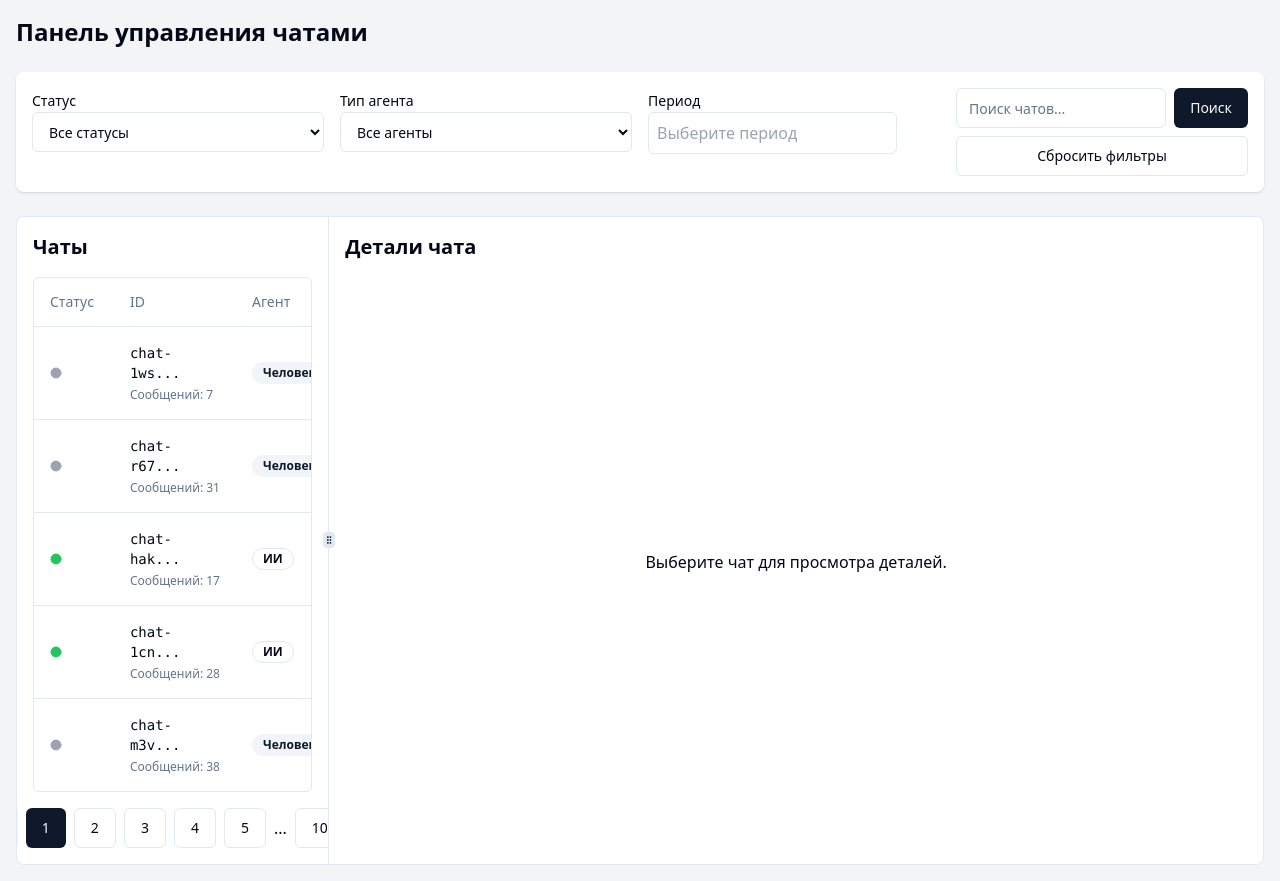
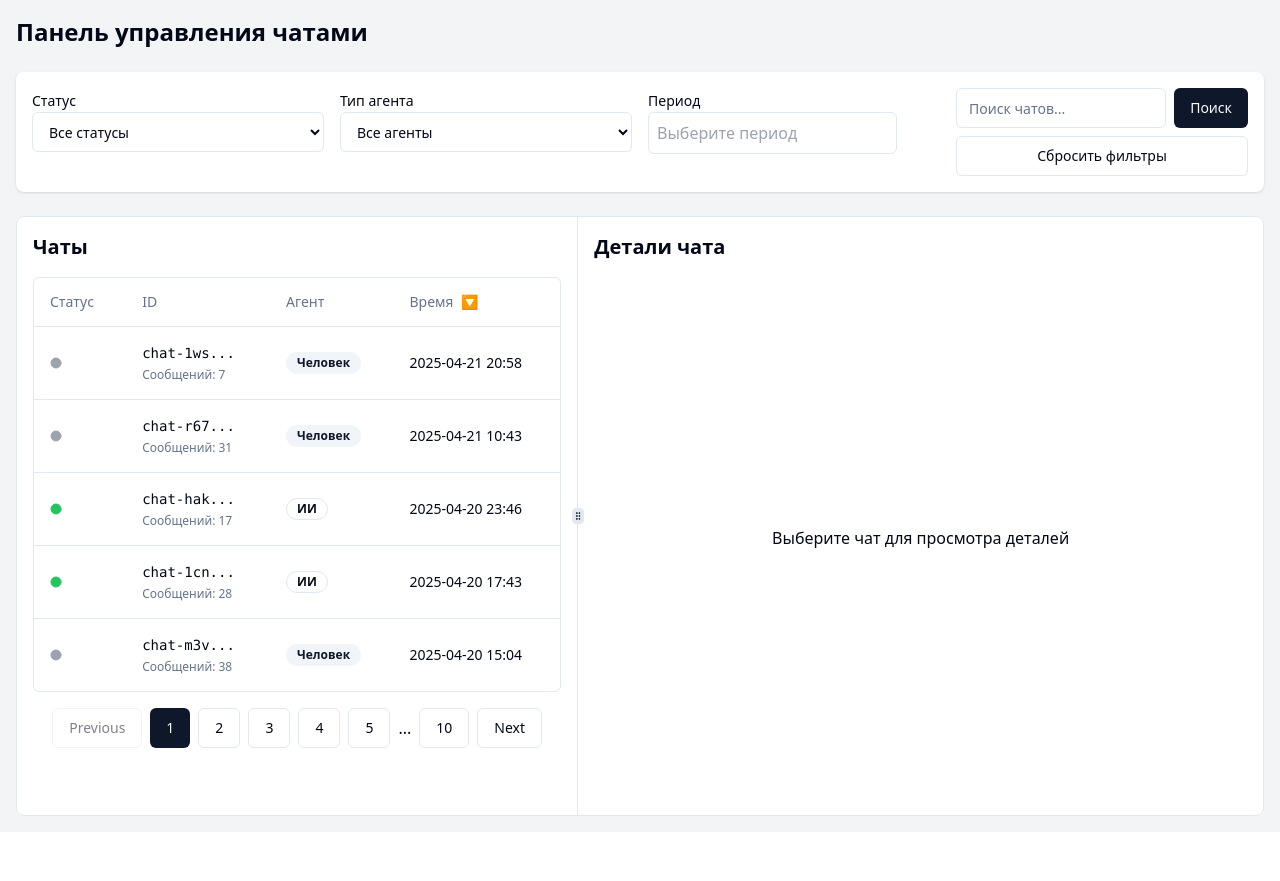
Before and after one commit to fifo033/chat-scribe-vista, a React (Vite) app: page / in a window 1280 px wide. After the commit the page ends 832 px from the top, so only its background shows below. Built offline with nearby package versions, Linux system fonts and the light colour scheme.

Commit message:
feat: Adjust chat list width and translate UI
- Increased the width of the chat list to 45%.
- Translated all UI elements to Russian.

```diff
--- a/src/components/chat/Dashboard.tsx
+++ b/src/components/chat/Dashboard.tsx
@@ -165,15 +165,21 @@ const Dashboard: React.FC = () => {
       />
 
       <ResizablePanelGroup direction="horizontal" className="min-h-[600px] rounded-lg border dark:border-zinc-800">
-        <ResizablePanel defaultSize={25} minSize={20}>
+        <ResizablePanel defaultSize={45} minSize={35}>
           <div className="h-full p-4 bg-background dark:bg-zinc-900">
             <h2 className="text-xl font-semibold mb-4 dark:text-white">Чаты</h2>
+            {isLoadingChatList ? (
+              <div className="flex items-center justify-center h-24">
+                <p>Загрузка чатов...</p>
+              </div>
+            ) : (
               <ChatList
                 chats={chatListData?.chats || []}
                 isLoading={isLoadingChatList}
                 onChatSelect={handleChatSelect}
                 selectedChatId={selectedChatId || undefined}
               />
+            )}
             <div className="mt-4">
               <Pagination
                 currentPage={page}
@@ -186,9 +192,9 @@ const Dashboard: React.FC = () => {
 
         <ResizableHandle withHandle />
 
-        <ResizablePanel defaultSize={75}>
+        <ResizablePanel defaultSize={55}>
           <div className="h-full p-4 bg-background dark:bg-zinc-900 flex flex-col">
-            <h2 className="text-xl font-semibold mb-4">Детали чата</h2>
+            <h2 className="text-xl font-semibold mb-4 dark:text-white">Детали чата</h2>
             {selectedChatId ? (
               chatDetailData ? (
                 <div className="flex flex-col h-full">
@@ -210,24 +216,23 @@ const Dashboard: React.FC = () => {
                         placeholder="Написать сообщение..."
                         className="flex-1 min-h-[60px] resize-none dark:bg-zinc-900 dark:text-white"
                       />
-                      <Button className="self-end bg-primary hover:bg-primary/90 dark:bg-zinc-700 dark:hover:bg-zinc-600">
+                      <Button
+                        className="self-end bg-primary hover:bg-primary/90 dark:bg-zinc-700 dark:hover:bg-zinc-600"
+                        aria-label="Отправить сообщение"
+                      >
                         <Send className="h-5 w-5" />
                       </Button>
                     </div>
                   </div>
                 </div>
-              ) : isLoadingChatDetail ? (
+              ) : (
                 <div className="flex items-center justify-center h-full">
                   <p>Загрузка деталей чата...</p>
-                </div>
-              ) : (
-                <div className="flex items-center justify-center h-full">
-                  <p>Не удалось загрузить детали чата.</p>
                 </div>
               )
             ) : (
               <div className="flex items-center justify-center h-full">
-                <p>Выберите чат для просмотра деталей.</p>
+                <p>Выберите чат для просмотра деталей</p>
               </div>
             )}
           </div>
```
Lines whose indentation alone changed are shown as unchanged.
